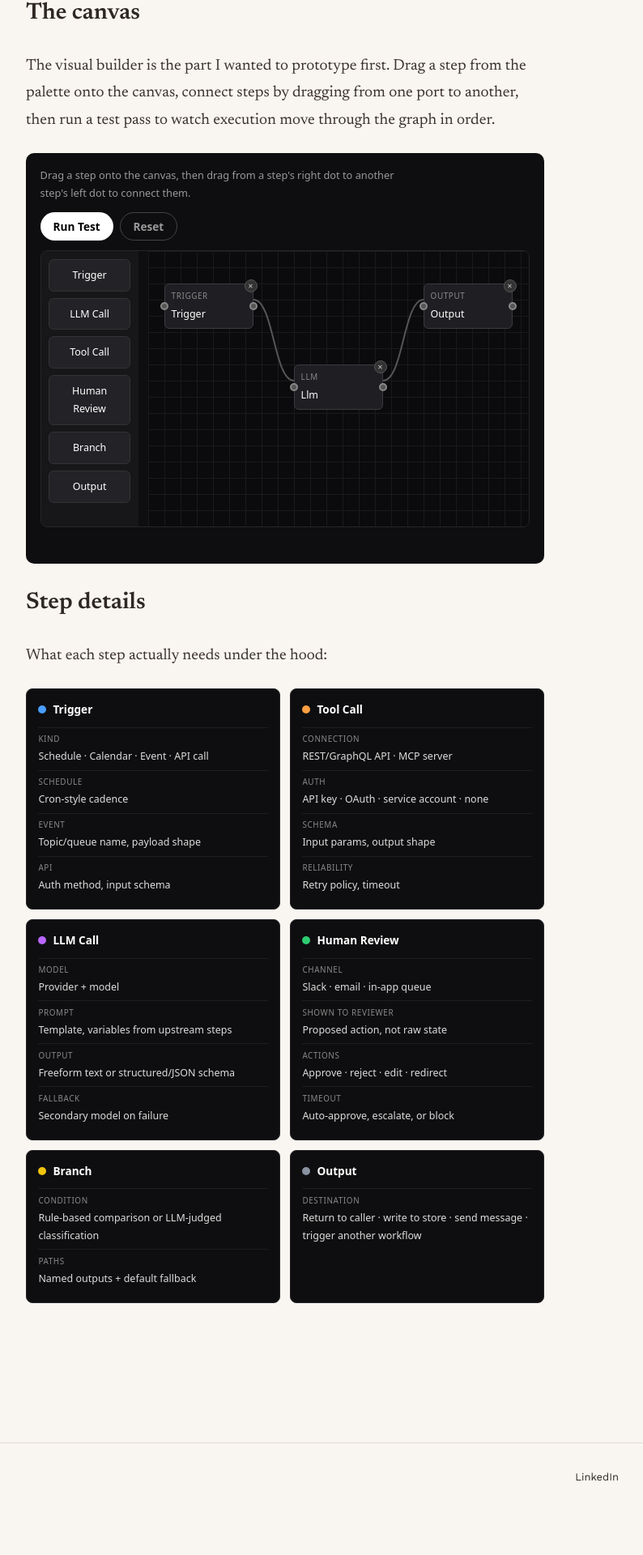
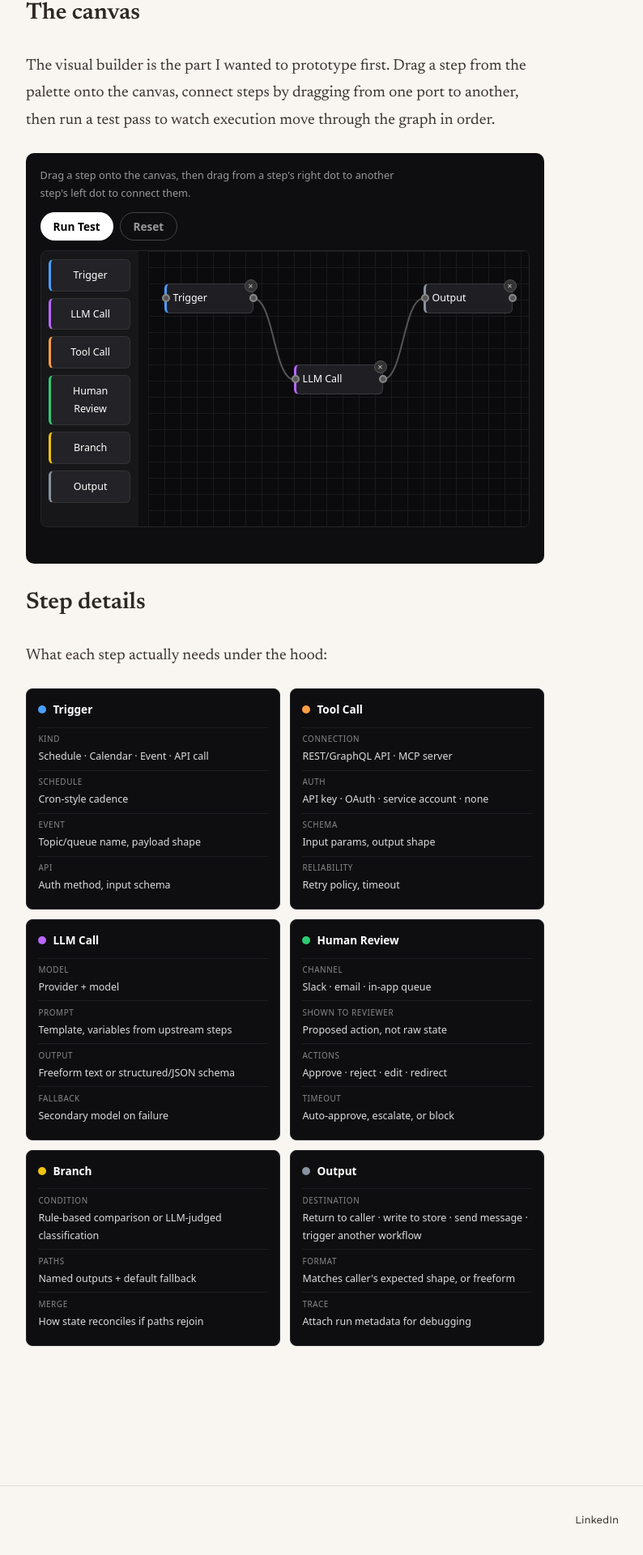
Before and after one commit to JohnSpencerTerry/wb, a Jekyll site: the page built from _side_projects/agentic-workflow-builder-canvas-prototype.md, in a window 1280 px wide. Shown: the part 1221-3141 px from the top of the page at 81% size, without its empty margins (242-1036 px from the left). Built offline with Jekyll 4.4.1, drawn with Linux system fonts in a browser that asks for light colours; before the commit the page ends 3088 px from its top, so only the background shows below that; some of the changed lines change nothing that is shown.

Commit message:
Update agentic-workflow-builder-canvas-prototype.md

```diff
--- a/_side_projects/agentic-workflow-builder-canvas-prototype.md
+++ b/_side_projects/agentic-workflow-builder-canvas-prototype.md
@@ -115,10 +115,6 @@ The visual builder is the part I wanted to prototype first. Drag a step from the
     user-select: none;
   }
   .awb-node.awb-running { border-color: #2ecc71; box-shadow: 0 0 0 2px rgba(46,204,113,0.3); }
-  .awb-node .awb-node-type {
-    text-transform: uppercase; font-size: 0.62rem;
-    letter-spacing: 0.06em; color: #888; margin-bottom: 0.15rem;
-  }
   .awb-node .awb-node-del {
     position: absolute; top: -6px; right: -6px;
     width: 16px; height: 16px; border-radius: 50%;
@@ -135,6 +131,12 @@ The visual builder is the part I wanted to prototype first. Drag a step from the
   .awb-port.awb-in { left: -6px; }
   .awb-port.awb-out { right: -6px; }
   .awb-port:hover { background: #2ecc71; }
+  .awb-palette-item[data-type="trigger"], .awb-node[data-type="trigger"] { border-left: 3px solid #4a9eff; }
+  .awb-palette-item[data-type="tool"], .awb-node[data-type="tool"] { border-left: 3px solid #ff9f43; }
+  .awb-palette-item[data-type="llm"], .awb-node[data-type="llm"] { border-left: 3px solid #b967ff; }
+  .awb-palette-item[data-type="human"], .awb-node[data-type="human"] { border-left: 3px solid #2ecc71; }
+  .awb-palette-item[data-type="branch"], .awb-node[data-type="branch"] { border-left: 3px solid #f1c40f; }
+  .awb-palette-item[data-type="output"], .awb-node[data-type="output"] { border-left: 3px solid #8892a0; }
   .awb-log {
     margin-top: 0.6rem; font-size: 0.78rem; color: #999;
     min-height: 1.2em;
@@ -151,6 +153,11 @@ The visual builder is the part I wanted to prototype first. Drag a step from the
   const runBtn = root.querySelector('.awb-run');
   const resetBtn = root.querySelector('.awb-reset');
 
+  const LABELS = {
+    trigger: 'Trigger', llm: 'LLM Call', tool: 'Tool Call',
+    human: 'Human Review', branch: 'Branch', output: 'Output'
+  };
+
   let nodes = [];
   let edges = [];
   let nextId = 1;
@@ -163,9 +170,9 @@ The visual builder is the part I wanted to prototype first. Drag a step from the
     el.style.left = x + 'px';
     el.style.top = y + 'px';
     el.dataset.id = id;
+    el.dataset.type = type;
     el.innerHTML =
-      '<div class="awb-node-type">' + type + '</div>' +
-      '<div class="awb-node-label">' + type[0].toUpperCase() + type.slice(1) + '</div>' +
+      '<div class="awb-node-label">' + (LABELS[type] || type) + '</div>' +
       '<div class="awb-port awb-in" data-id="' + id + '" data-dir="in"></div>' +
       '<div class="awb-port awb-out" data-id="' + id + '" data-dir="out"></div>' +
       '<div class="awb-node-del">&times;</div>';
@@ -229,7 +236,9 @@ The visual builder is the part I wanted to prototype first. Drag a step from the
   function portPos(id, dir) {
     const node = nodes.find(n => n.id === id);
     if (!node) return { x: 0, y: 0 };
-    const width = 110, height = 40;
+    const el = canvas.querySelector('[data-id="' + id + '"]');
+    const width = el ? el.offsetWidth : 110;
+    const height = el ? el.offsetHeight : 40;
     return {
       x: node.x + (dir === 'out' ? width : 0),
       y: node.y + height / 2
@@ -291,7 +300,10 @@ The visual builder is the part I wanted to prototype first. Drag a step from the
   runBtn.addEventListener('click', () => {
     if (!nodes.length) { logEl.textContent = 'Add some steps first.'; return; }
     const order = topoOrder();
-    const labels = order.map(id => (nodes.find(n => n.id === id) || {}).type).filter(Boolean);
+    const labels = order.map(id => {
+      const node = nodes.find(n => n.id === id);
+      return node ? (LABELS[node.type] || node.type) : null;
+    }).filter(Boolean);
     logEl.textContent = 'Running: ' + labels.join(' → ');
     canvas.querySelectorAll('.awb-node').forEach(el => el.classList.remove('awb-running'));
     const activeEdges = new Set();
@@ -365,10 +377,13 @@ What each step actually needs under the hood:
     <div class="awbd-head"><span class="awbd-dot" style="background:#f1c40f"></span>Branch</div>
     <div class="awbd-field"><span class="awbd-label">Condition</span><span class="awbd-val">Rule-based comparison or LLM-judged classification</span></div>
     <div class="awbd-field"><span class="awbd-label">Paths</span><span class="awbd-val">Named outputs + default fallback</span></div>
+    <div class="awbd-field"><span class="awbd-label">Merge</span><span class="awbd-val">How state reconciles if paths rejoin</span></div>
   </div>
   <div class="awbd-card">
     <div class="awbd-head"><span class="awbd-dot" style="background:#8892a0"></span>Output</div>
     <div class="awbd-field"><span class="awbd-label">Destination</span><span class="awbd-val">Return to caller · write to store · send message · trigger another workflow</span></div>
+    <div class="awbd-field"><span class="awbd-label">Format</span><span class="awbd-val">Matches caller's expected shape, or freeform</span></div>
+    <div class="awbd-field"><span class="awbd-label">Trace</span><span class="awbd-val">Attach run metadata for debugging</span></div>
   </div>
 </div>
 
```
